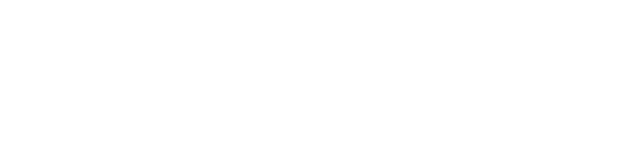
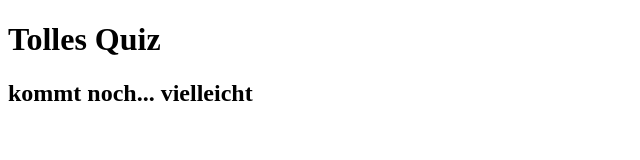
Before and after one commit to dmahringer/itpGitDemo, a plain HTML site: page index.html in a window 1280 px wide. Shown: the whole page, without its empty margins (0-640 px from the left). Drawn offline with Linux system fonts and the light colour scheme.

Commit message:
added header in index.html

```diff
--- a/index.html
+++ b/index.html
@@ -6,6 +6,7 @@
     <title>Document</title>
 </head>
 <body>
-
+    <h1>Tolles Quiz</h1>
+    <h2>kommt noch... vielleicht</h2>
 </body>
 </html>
```
